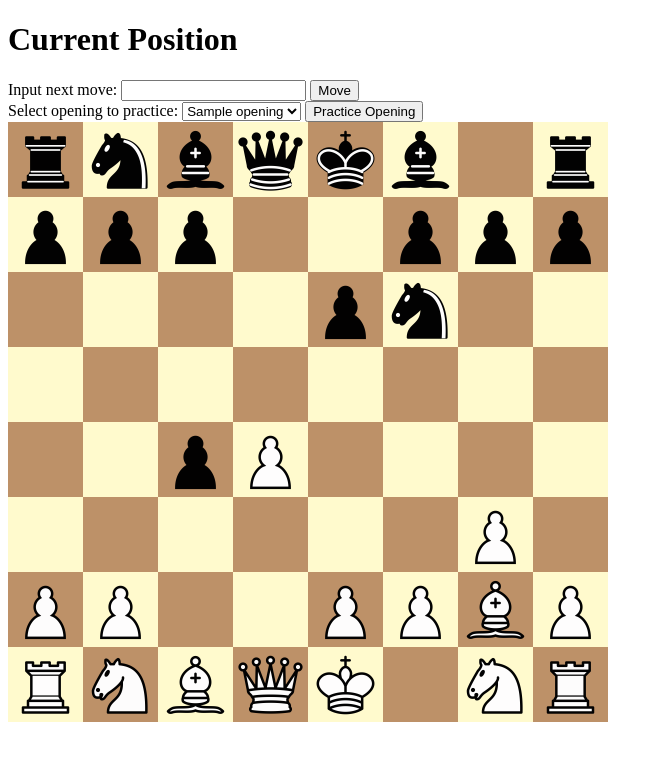
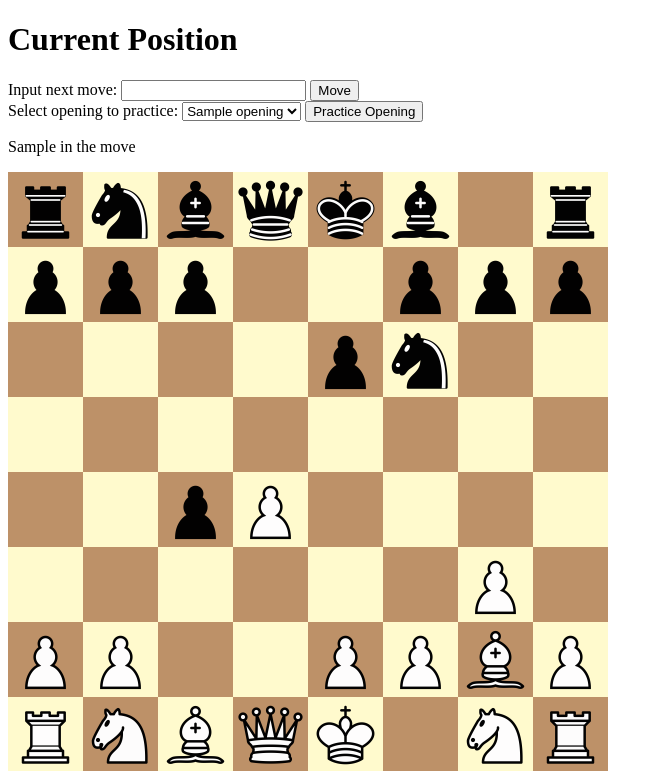
Before and after one commit to JulianBarraganG/chess_project, a Flask app: template ChessProject/templates/index.html in a window 1280 px wide. Shown: the top 771 px of the page, without its empty margins (0-663 px from the left). Run offline with Flask 3, Linux system fonts and the light colour scheme; the template is opened without the code that fills it: most values are stand-ins (such as "Sample title", 1, 10 or a date in 2020); parts of the project's set-up code (start-up, migrations or seed data) failed here and were passed over; some libraries are stand-ins or nearby versions.

Commit message:
display who moves next

```diff
--- a/ChessProject/app.py
+++ b/ChessProject/app.py
@@ -13,7 +13,7 @@ opning = sql.unique
 
 @app.route('/')
 def home():
-    return render_template('index.html', openings = opning)
+    return render_template('index.html', openings = opning, in_the_move = 'White')
 
 # Herinde kigger vi på hvad der sker i inputfeltet
 @app.route('/move', methods=['GET','POST'])
@@ -39,24 +39,30 @@ def moving():
             else: # If user failed from a pos, reprint pos
                 retryBoard = main.currentBoard
                 main.main(pgnConverter.moves(retryBoard).getFullFen())
-        return render_template('index.html', openings = opning)
+        return render_template('index.html', openings = opning, in_the_move = main.in_the_move)
 
-    return render_template('index.html', openings = opning)
+    return render_template('index.html', openings = opning, in_the_move = main.in_the_move)
 
 
 @app.route('/opening', methods=['GET','POST'])
 def pick_opening():
     if request.method == 'POST':
         newBoard = pgnConverter.resetBoard()
-        opening = request.form['selectOpening']
+        opening = request.form["selectOpening"]
 
         main.currentBoard : list = sql.get_specific_opening(opening)
         main.variationList : list = sql.listOfVars(opening)
         newBoard: str = pgnConverter.moves(main.currentBoard).getFullFen()
         #her kalder vi den funktion som i sidste ende gør, at brættet bliver vist på skærmen
         main.main(newBoard)
-        return render_template('index.html', openings=opning, selected_opening=opening)
-    return render_template('index.html', openings = opning)
+        print(len(main.currentBoard))
+        print(len(main.currentBoard)%2)
+        if(len(main.currentBoard)%2 == 0):
+            main.in_the_move = 'White'
+        else:
+            main.in_the_move = 'Black'
+        return render_template('index.html', openings=opning, selected_opening=opening, in_the_move = main.in_the_move)
+    return render_template('index.html', openings = opning, in_the_move = main.in_the_move)
 
 
 #det her er bare det allerførste der sker når man kører appen
--- a/ChessProject/sql.py
+++ b/ChessProject/sql.py
@@ -73,7 +73,7 @@ def opening_vars(open:str):
     que_vars = f"""
     SELECT pgn
     FROM Openings
-    WHERE opening = "{open}"
+    WHERE opening = '{open}'
     """
     return (que_vars)
 
--- a/ChessProject/templates/index.html
+++ b/ChessProject/templates/index.html
@@ -20,7 +20,11 @@
             {% endfor %}
         </select>
         <input type="submit" value="Practice Opening">
+        <p>{{ in_the_move }} in the move</p>
+
     </form>
+
+
 
     <img src="{{ url_for('static', filename='current_position.png') }}" alt="Current Position">
 </body>
```
